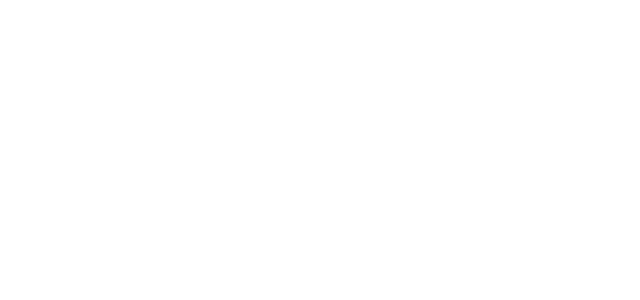
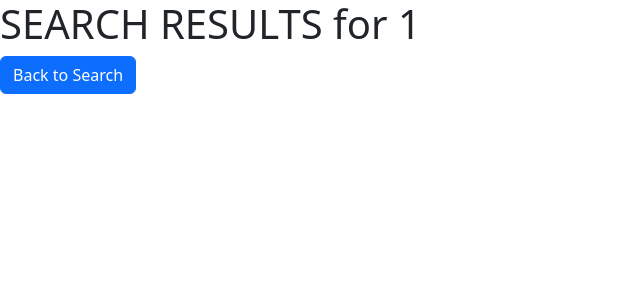
Before and after one commit to mgite03/recipe-react-app, a React (Create React App) app: page /search/1 in a window 1280 px wide. Before the commit this address had no page. Shown: the top 300 px of the page, without its empty margins (0-640 px from the left). Built offline with nearby package versions, Linux system fonts and the light colour scheme.

Commit message:
search stuff

```diff
--- a/src/App.js
+++ b/src/App.js
@@ -5,19 +5,22 @@ import Login from "./Login";
 import Signup from "./Signup";
 import { BrowserRouter } from "react-router-dom";
 import { Routes, Route, Navigate } from "react-router";
+import SearchResults from "./Search/SearchResults";
 
 function App() {
   return (
     <BrowserRouter>
       <div className="App">
         {/* <Home /> */}
-        {/* <Search /> */}
+        {/* {<Search />} */}
         {/* <Profile /> */}
         {/* <Signup /> */}
         {/* <Login /> */}
         <Routes>
           <Route path="/register" element={<Signup />} />
           <Route path="/login" element={<Login />} />
+          <Route path="/search" element={<Search/>}/>
+          <Route path="/search/:searchQuery" element={<SearchResults/>}/>
         </Routes>
       </div>
     </BrowserRouter>
--- /dev/null
+++ b/src/Search/SearchResults.js
@@ -0,0 +1,14 @@
+import { useParams } from "react-router";
+import { Link } from "react-router-dom";
+const SearchResults = () => {
+    const {searchQuery} = useParams();
+
+    return (<div>
+        <h1> SEARCH RESULTS for {searchQuery}</h1>
+        <Link to="/search" className="btn btn-primary">
+            Back to Search
+        </Link>
+
+    </div>)
+}
+export default SearchResults;
--- a/src/Search/index.js
+++ b/src/Search/index.js
@@ -1,5 +1,20 @@
+import 'bootstrap/dist/css/bootstrap.min.css';
+import { useState } from "react";
+import { Link} from "react-router-dom";
+
 const Search = () => {
-  return <>search</>;
+  const [searchQuery, setSearchQuery] = useState("");
+
+  return (<>
+  <input placeholder="Search for a recipe" className="form-control w-50 mt-3 mb-3"
+          onChange={(e) => setSearchQuery(e.target.value) } />
+
+  <Link to={`/search/${searchQuery}`} className="btn btn-primary">
+    Search
+  </Link>
+
+
+  </>);
 };
 
 export default Search;
```
